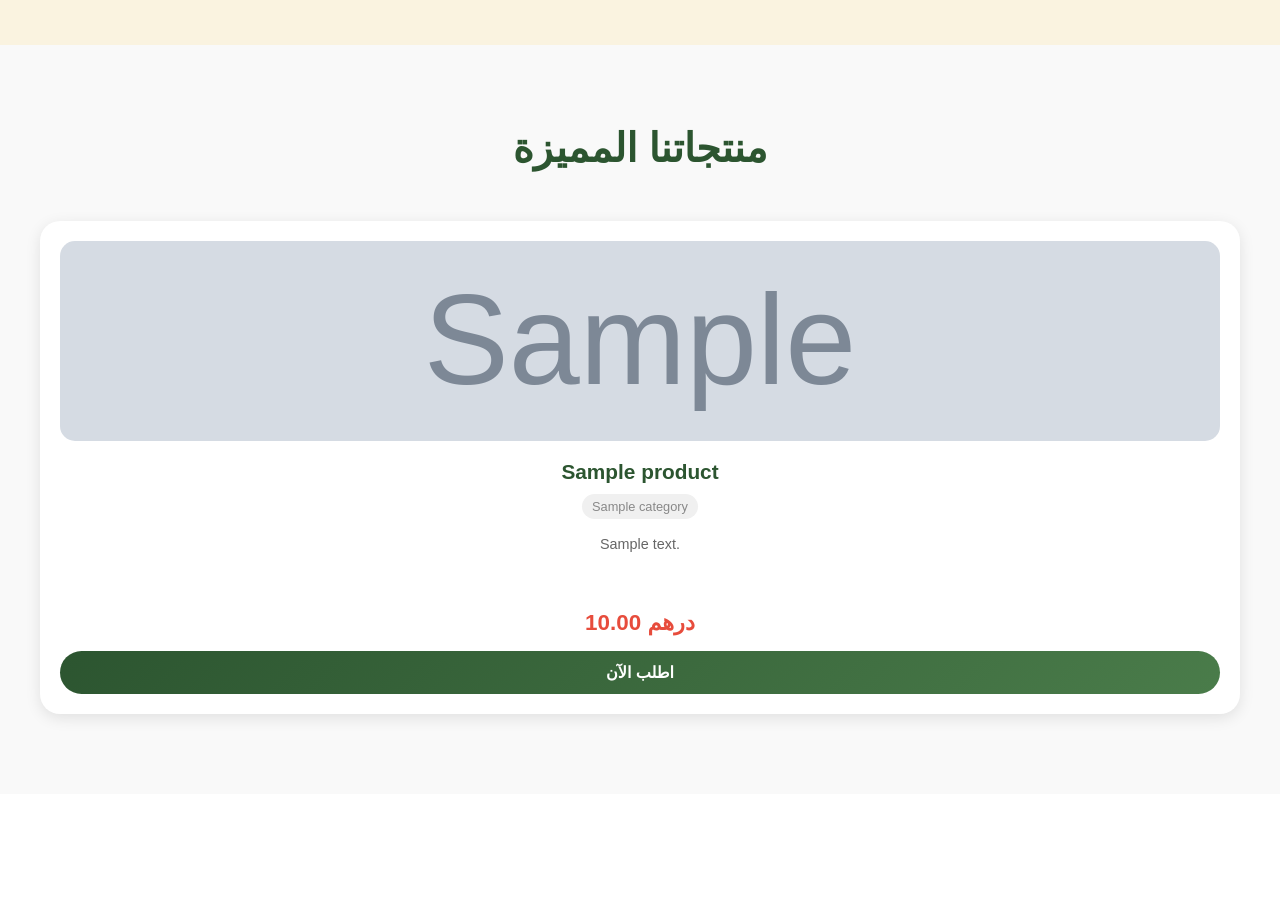
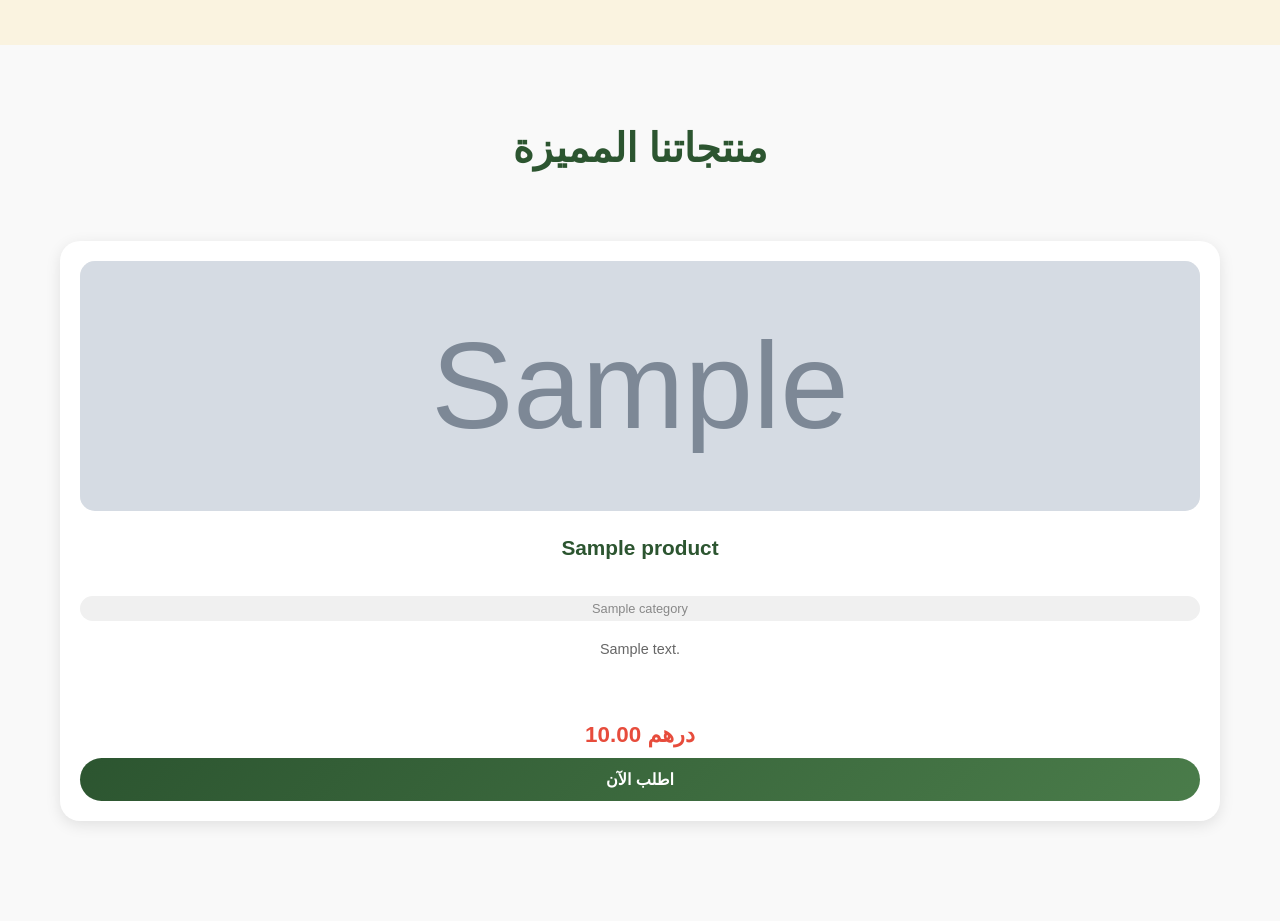
Before and after one commit to ayoub21dev/ZenBladi-V2, a PHP site: page / in a window 1280 px wide. Shown: the part 619-1540 px from the top of the page. Before the commit the page ends 1342 px from the top, so only its background shows below. Run offline with PHP 8.4, Linux system fonts and the light colour scheme; tables that the repository leaves empty hold one stand-in row (values such as "Sample post"); grey boxes marked "Sample" are stand-in pictures.

Commit message:
feat(frontend): improve product grid layout and add error handling
- Add try-catch block for database query with error logging
- Enhance product card layout with fixed heights and better spacing
- Improve image handling with fallback source and error handling
- Adjust grid layout with increased minimum width and padding
- Add minimum height to products section to prevent layout shifts

```diff
--- a/frontEnd/index.php
+++ b/frontEnd/index.php
@@ -11,9 +11,16 @@ FROM product p
 JOIN category c ON p.category_id = c.id
 WHERE p.is_approved = 1
 LIMIT 6";
-$stmt = $pdo->prepare($sql);
-$stmt->execute();
-$products = $stmt->fetchAll(PDO::FETCH_ASSOC);
+
+// Add error handling for the query
+try {
+    $stmt = $pdo->prepare($sql);
+    $stmt->execute();
+    $products = $stmt->fetchAll(PDO::FETCH_ASSOC);
+} catch (PDOException $e) {
+    error_log('Database error: ' . $e->getMessage());
+    $products = [];
+}
 ?>
 
 <!DOCTYPE html>
@@ -29,6 +36,7 @@ $products = $stmt->fetchAll(PDO::FETCH_ASSOC);
         .products-section {
             padding: 80px 20px;
             background-color: #f9f9f9;
+            min-height: 400px; /* Add minimum height */
         }
 
         .section-title {
@@ -41,10 +49,11 @@ $products = $stmt->fetchAll(PDO::FETCH_ASSOC);
 
         .products-grid {
             display: grid;
-            grid-template-columns: repeat(auto-fit, minmax(280px, 1fr));
+            grid-template-columns: repeat(auto-fit, minmax(300px, 1fr)); /* Increased minimum width */
             gap: 30px;
             max-width: 1200px;
             margin: 0 auto;
+            padding: 20px; /* Added padding */
         }
 
         .product-card {
@@ -52,9 +61,14 @@ $products = $stmt->fetchAll(PDO::FETCH_ASSOC);
             border-radius: 20px;
             padding: 20px;
             box-shadow: 0 4px 15px rgba(0,0,0,0.1);
-            transition: transform 0.3s ease, box-shadow 0.3s ease;
+            transition: transform 0.2s ease; /* Reduced transition time */
             text-align: center;
-
+            display: flex;
+            flex-direction: column;
+            height: 100%; /* Fixed height */
+            min-height: 450px; /* Minimum height */
+            position: relative; /* Added for stability */
+            overflow: hidden; /* Prevent content overflow */
         }
 
         .product-card:hover {
@@ -64,39 +78,47 @@ $products = $stmt->fetchAll(PDO::FETCH_ASSOC);
 
         .product-image {
             width: 100%;
-            height: 200px;
+            height: 250px; /* Fixed height */
             object-fit: cover;
             border-radius: 15px;
             margin-bottom: 15px;
+            background-color: #f5f5f5; /* Fallback background */
         }
 
         .product-name {
             font-size: 1.3rem;
             font-weight: bold;
             color: #2c5530;
-            margin-bottom: 10px;
+            margin: 10px 0;
+            height: 40px; /* Fixed height */
+            overflow: hidden;
+            display: -webkit-box;
+            -webkit-line-clamp: 2;
+            -webkit-box-orient: vertical;
         }
 
         .product-description {
             font-size: 0.9rem;
             color: #666;
-            margin-bottom: 15px;
-            line-height: 1.4;
-            height: 60px;
+            margin: 10px 0;
+            height: 60px; /* Fixed height */
             overflow: hidden;
+            display: -webkit-box;
+            -webkit-line-clamp: 3;
+            -webkit-box-orient: vertical;
         }
 
         .product-price {
             font-size: 1.4rem;
             font-weight: bold;
             color: #e74c3c;
-            margin-bottom: 15px;
+            margin: 10px 0;
         }
 
         .product-category {
             font-size: 0.8rem;
             color: #888;
-            margin-bottom: 15px;
+            margin: 10px 0;
             background: #f0f0f0;
             padding: 5px 10px;
             border-radius: 15px;
@@ -114,6 +136,7 @@ $products = $stmt->fetchAll(PDO::FETCH_ASSOC);
             font-weight: bold;
             transition: all 0.3s ease;
             width: 100%;
+            margin-top: auto; /* Push button to bottom */
         }
 
         .order-btn:hover {
@@ -183,10 +206,10 @@ $products = $stmt->fetchAll(PDO::FETCH_ASSOC);
                 <?php else: ?>
                     <?php foreach ($products as $product): ?>
                         <div class="product-card">
-                            <img src="<?= htmlspecialchars($product['image']) ?>"
+                            <img src="<?= htmlspecialchars(str_starts_with($product['image'], 'http') ? $product['image'] : 'assest/img_Products/' . $product['image']) ?>"
                                  alt="<?= htmlspecialchars($product['name']) ?>"
                                  class="product-image"
-                                 onerror="this.src='assest/images/default-product.jpg'">
+                                 onerror="this.src='assest/images/default-product.jpg'; this.onerror=null;">
 
                             <h3 class="product-name"><?= htmlspecialchars($product['name']) ?></h3>
 
```
